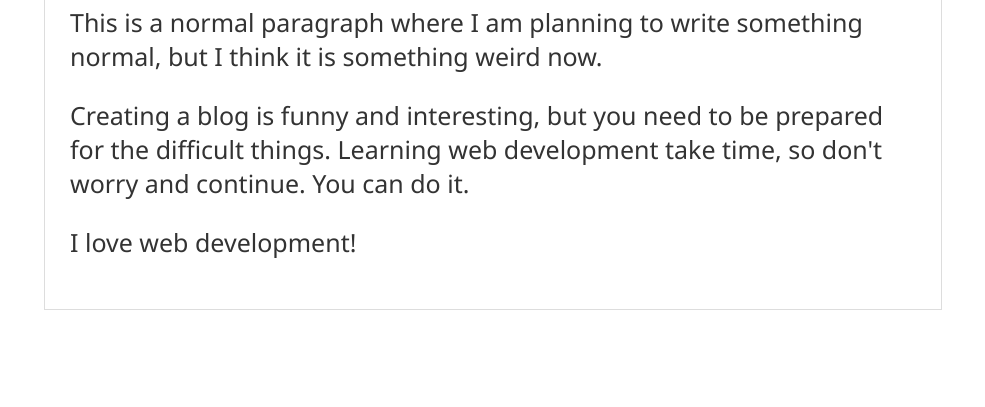
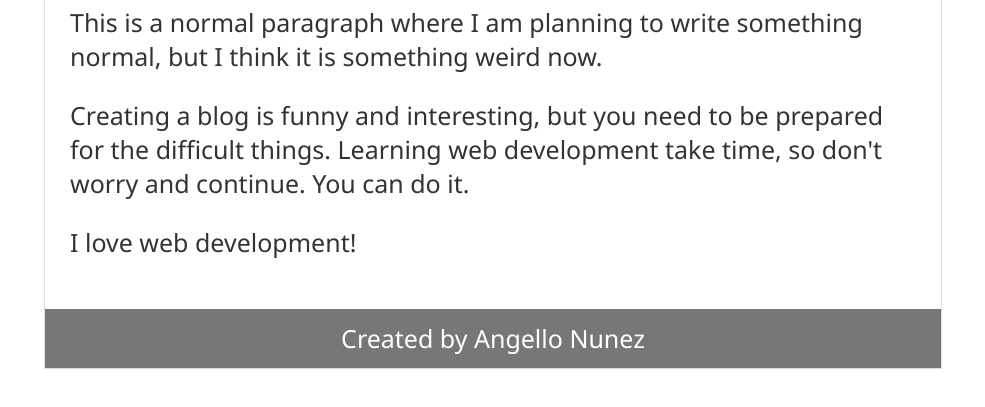
Before and after one commit to angellonunez/normalblog, a plain HTML site: page index.html in a window 1280 px wide. Shown: the part 265-672 px from the top of the page, without its empty margins (147-1132 px from the left). Drawn offline with Linux system fonts and the light colour scheme.

Commit message:
Footer finished

```diff
--- a/css/style.css
+++ b/css/style.css
@@ -38,3 +38,10 @@ body {
 #post {
     padding: 1em;
 }
+
+#footer {
+    background: #777;
+    color: white;
+    text-align: center;
+    padding: 0.5em;
+}
--- a/index.html
+++ b/index.html
@@ -19,6 +19,9 @@
             <p>Creating a blog is funny and interesting, but you need to be prepared for the difficult things. Learning web development take time, so don't worry and continue. You can do it.</p>
             <p>I love web development!</p>
         </div>
+        <div id="footer">
+            Created by Angello Nunez
+        </div>
     </div>
 </body>
 </html>
```
